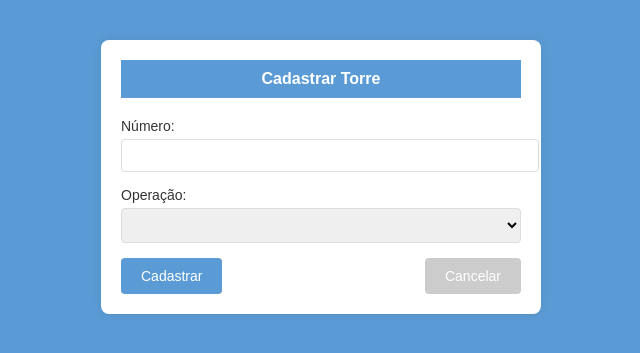
After one commit to fanecovsf/moby-apps, a Django app: page /troca-turno/painel/cadastro-torre/ in a window 1280 px wide. The commit adds this page. Shown: the top 353 px of the page, without its empty margins (319-959 px from the left). Run offline with Django 4.2, Linux system fonts and the light colour scheme; a user stored in the database is signed in; tables that the repository leaves empty hold one stand-in row (values such as "Sample post").

Commit message:
✨ Feat: Implementado o registro de torre

```diff
--- a/troca_turno/models.py
+++ b/troca_turno/models.py
@@ -50,7 +50,7 @@ class Torre(models.Model):
     operacao = models.ForeignKey(Operacao, related_name='operacoesTorre', on_delete=models.PROTECT)
 
     def __str__(self) -> str:
-        return f'Torre {self.numero}'
+        return f'Torre {self.numero} - {self.operacao}'
 
 
 class Passagem(models.Model):
--- a/troca_turno/services.py
+++ b/troca_turno/services.py
@@ -1,4 +1,4 @@
-from troca_turno.models import MobyUser, Passagem
+from troca_turno.models import MobyUser, Passagem, Torre, Operacao
 
 from django.contrib.auth import authenticate, login
 
@@ -52,5 +52,37 @@ class PassagemService:
 
     @staticmethod
     def op_filter(operacao):
-        passagens = Passagem.objects.using(DATABASE).all().filter(operacao=operacao)
+        passagens = Passagem.objects.using(DATABASE).all().filter(torre__operacao=operacao)
         return passagens
+
+
+class TorreService:
+
+    @staticmethod
+    def query_all():
+        torres = Torre.objects.using(DATABASE).all()
+        return torres
+
+    @staticmethod
+    def create(numero, operacao):
+        torre = Torre.objects.using(DATABASE).filter(numero=numero).filter(operacao=operacao).first()
+
+        if torre:
+            return False
+
+        else:
+            Torre.objects.create(numero=numero, operacao=operacao).save()
+            return True
+
+
+class OperacaoService:
+
+    @staticmethod
+    def query_all():
+        operacoes = Operacao.objects.using(DATABASE).all()
+        return operacoes
+
+    @staticmethod
+    def get(nome):
+        operacao = Operacao.objects.using(DATABASE).get(nome=nome)
+        return operacao
--- /dev/null
+++ b/troca_turno/static/styles/style-cadastro-torre.css
@@ -0,0 +1,80 @@
+/* Estilo geral */
+body {
+    font-family: sans-serif;
+    margin: 0;
+    padding: 0;
+    background: #5b9bd5;
+}
+
+.container {
+    max-width: 400px;
+    margin: auto;
+    padding: 20px;
+    background-color: #fff;
+    border-radius: 8px;
+    box-shadow: 0px 0px 10px rgba(0, 0, 0, 0.1);
+    justify-content: center;
+    margin-top: 40px;
+}
+
+/* Cabeçalho */
+.header {
+    background-color: #5b9bd5;
+    padding: 10px;
+    color: #fff;
+    text-align: center;
+    margin-bottom: 20px;
+}
+
+.header h1 {
+    margin: 0;
+    font-size: 16px;
+}
+
+/* Formulário */
+form label {
+    display: block;
+    margin-bottom: 5px;
+    font-size: 14px;
+    color: #333;
+}
+
+form input,
+form select {
+    width: 100%;
+    padding: 8px;
+    margin-bottom: 15px;
+    border: 1px solid #ddd;
+    border-radius: 4px;
+}
+
+/* Botões */
+.btn-group {
+    display: flex;
+    justify-content: space-between;
+    align-items: center;
+}
+
+.btn {
+    padding: 10px 20px;
+    border: none;
+    border-radius: 4px;
+    cursor: pointer;
+    text-decoration: none;
+    font-size: 14px;
+    transition: background-color 0.3s;
+}
+
+.btn-cadastrar {
+    background-color: #5b9bd5;
+    color: #fff;
+}
+
+.btn-cancelar {
+    background-color: #ccc;
+    color: #fff;
+}
+
+.btn:hover {
+    background-color: #333;
+}
--- /dev/null
+++ b/troca_turno/templates/cadastro-torre.html
@@ -0,0 +1,36 @@
+<!DOCTYPE html>
+<html>
+<head>
+    {% load static %}
+    <meta charset="UTF-8" />
+    <meta http-equiv="X-UA-Compatible" content="IE=edge" />
+    <meta name="viewport" content="width=device-width, initial-scale=1.0" />
+    <link href="{% static 'styles/style-cadastro-torre.css' %}" rel="stylesheet" />
+    <title>Cadastrar Torre</title>
+</head>
+<body>
+    <div class="container">
+        <div class="header">
+            <h1>Cadastrar Torre</h1>
+        </div>
+        <form action="{% url 'cadastro-torre' %}" method="post">
+            {% csrf_token %}
+            <label for="numero">Número:</label>
+            <input type="number" id="numero" name="numero" required>
+
+            <label for="operacao">Operação:</label>
+            <select id="operacao" name="operacao" required>
+                <option value="" selected></option>
+                {% for op in operacoes %}
+                <option value="{{op}}">{{op}}</option>
+                {% endfor %}
+            </select>
+
+            <div class="btn-group">
+                <button type="submit" class="btn btn-cadastrar">Cadastrar</button>
+                <a href="{% url 'painel-principal' %}" class="btn btn-cancelar">Cancelar</a>
+            </div>
+        </form>
+    </div>
+</body>
+</html>
--- a/troca_turno/templates/painel.html
+++ b/troca_turno/templates/painel.html
@@ -15,8 +15,8 @@
             <h1>Bem-vindo, {{ user.username }}</h1>
             <p class="small">Email: {{ user.email }}</p>
         </div>
+        <a href="{% url 'cadastro-torre' %}" class="btn btn-torre">Adicionar Torre</a>
         <a href="" class="btn btn-registrar">Registrar Passagem</a>
-        <a href="" class="btn btn-registrar">+ Adicionar Torre</a>
         <h2 class="titulo">Passagens</h2>
         <table>
             <thead>
--- a/troca_turno/urls.py
+++ b/troca_turno/urls.py
@@ -4,5 +4,6 @@ from troca_turno.views import Views
 
 urlpatterns = [
     path('login/', Views.login_app, name='login'),
-    path('painel/', Views.painel_principal, name='painel-principal')
+    path('painel/', Views.painel_principal, name='painel-principal'),
+    path('painel/cadastro-torre/', Views.cadastro_torre, name='cadastro-torre')
 ]
--- a/troca_turno/views.py
+++ b/troca_turno/views.py
@@ -2,7 +2,7 @@ from django.shortcuts import render, redirect
 from django.http.response import HttpResponse
 from django.contrib.auth.decorators import login_required
 
-from troca_turno.services import MobyUserService, PassagemService
+from troca_turno.services import MobyUserService, PassagemService, TorreService, OperacaoService
 
 class Views:
 
@@ -18,7 +18,7 @@ class Views:
                 return redirect('painel-principal')
 
             else:
-                render(request, 'login.html')
+                return render(request, 'login.html')
 
         return render(request, 'login.html')
 
@@ -26,9 +26,30 @@ class Views:
     @login_required(login_url='/troca-turno/login/')
     def painel_principal(request):
         user = request.user
-        passagens = None
+        passagens = PassagemService.op_filter(user.operacao)
 
         return render(request, 'painel.html', context={
             'user':user,
             'passagens':passagens
         })
+
+
+    @login_required(login_url='/troca-turno/login/')
+    def cadastro_torre(request):
+        operacoes = OperacaoService.query_all()
+
+        if request.method == 'POST':
+            numero = request.POST.get('numero')
+            operacao = OperacaoService.get(request.POST.get('operacao'))
+
+            torre_create = TorreService.create(numero, operacao)
+
+            if torre_create:
+                return redirect('painel-principal')
+
+            else:
+                return HttpResponse('Torre já existente, tente novamente!')
+
+        return render(request, 'cadastro-torre.html', context={
+            'operacoes': operacoes
+        })
```
Also changed, not shown: troca_turno/static/styles/style-painel.css (+19 -2 lines).
